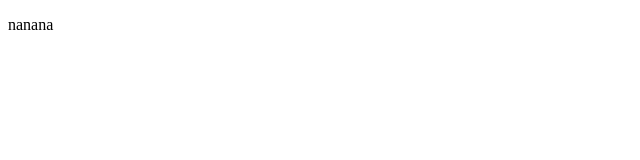
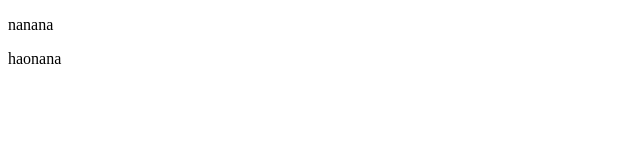
Before and after one commit to cangshumiao/test, a plain HTML site: page index.html in a window 1280 px wide. Shown: the full height of the page, 0-640 px from the left. Drawn offline with Linux system fonts and the light colour scheme.

Commit message:
yuelaiyuenanle

```diff
--- a/index.html
+++ b/index.html
@@ -7,5 +7,6 @@
 </head>
 <body>
   <p>nanana</p>
+  <p>haonana</p>
 </body>
 </html>
```
